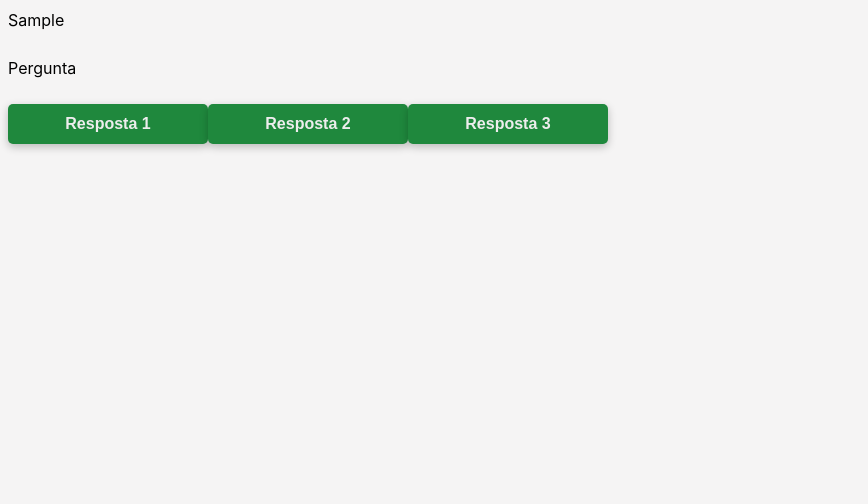
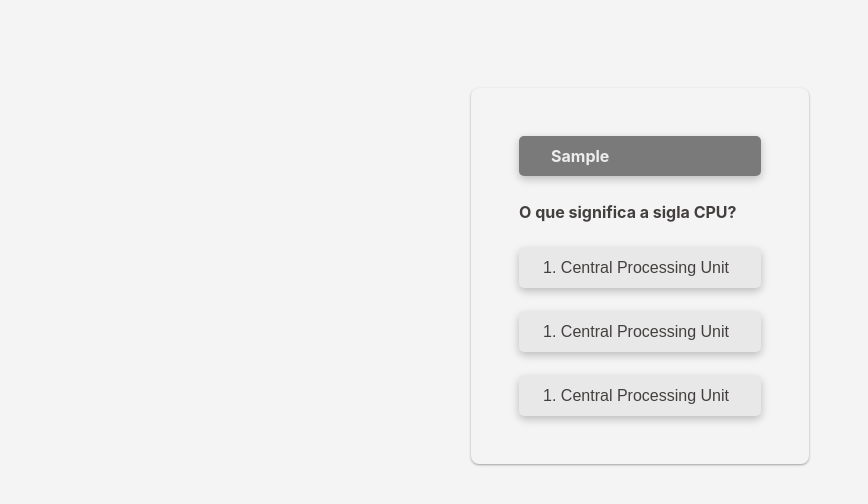
Before and after one commit to thaislst/Quiz, a React (Vite) app: page / in a window 1280 px wide. Both pictures are taken after typing "Sample" into the empty fields and a click on the button "Acessar". Shown: the top 504 px of the page, without its empty margins (0-868 px from the left). Built offline with nearby package versions, Linux system fonts and the light colour scheme.

Commit message:
Create the Quiz page component and style it

```diff
--- a/src/App.jsx
+++ b/src/App.jsx
@@ -2,6 +2,7 @@ import { useState } from 'react'
 import './App.css'
 import InputNamePage from './components/InputNamePage';
 import QuizPage from './components/QuizPage';
+import ScorePage from './components/ScorePage';
 
 function App() {
 
@@ -9,32 +10,30 @@ function App() {
   const [page, setPage] = useState('inputName');
 
 
-
   const handleChangeName = (e) => {
     setName(e.target.value);
-    console.log(e.target.value)
   }
 
   const handleSubmitName = (e) => {
     e.preventDefault();
     setPage('quizPage')
+  }
 
-  }
+
 
   if(page === 'inputName') {
     return (
-      <>
        <InputNamePage onSubmit={handleSubmitName} onChange={handleChangeName} name={name} />
-      </>
     )
   }else if (page === 'quizPage') {
     return (
-      <>
        <QuizPage name={name} />
-      </>
+    )
+  }else {
+    return (
+      <ScorePage />
     )
   }
-
 
 
 
--- a/src/components/InputNamePage.jsx
+++ b/src/components/InputNamePage.jsx
@@ -8,7 +8,7 @@ export default function InputNamePage({onSubmit, onChange, name}) {
              <div className="stack stack-small">
               <label htmlFor="fname">Nome</label>
               <input
-                className='text-input'
+                className='button-ligth-gray'
                 type="text"
                 id='fname'
                 placeholder='Ex: João Silva'
@@ -16,7 +16,7 @@ export default function InputNamePage({onSubmit, onChange, name}) {
                 value={name}
               />
             </div>
-            <button type="submit" onSubmit={onSubmit}>Acessar</button>
+            <button className="button-sign-in" type="submit" onSubmit={onSubmit}>Acessar</button>
           </form>
         </div>
       </div>
--- a/src/components/QuizPage.jsx
+++ b/src/components/QuizPage.jsx
@@ -1,15 +1,15 @@
 
 export default function QuizPage({name}) {
   return (
-        <div className='quiz-page stack'>
-          <header>{name}</header>
-          <div className='quiz-box'>
-            <div className='question'>Pergunta</div>
-            <button className='answer'>Resposta 1</button>
-            <button className='answer'>Resposta 2</button>
-            <button className='answer'>Resposta 3</button>
-          </div>
-        </div>
+    <div className='quiz-page stack'>
 
+      <div className='form-box center stack'>
+        <header>{name}</header>
+        <div className='question'>O que significa a sigla CPU?</div>
+        <button className='button-ligth-gray answere'>1. Central Processing Unit</button>
+        <button className='button-ligth-gray answere'>1. Central Processing Unit</button>
+        <button className='button-ligth-gray answere'>1. Central Processing Unit</button>
+      </div>
+    </div>
   )
 }
--- a/src/components/ScorePage.jsx
+++ b/src/components/ScorePage.jsx
@@ -0,0 +1,12 @@
+
+
+export default function ScorePage({}) {
+  return (
+    <div className='page'>
+      <h2>Score</h2>
+      <div>Acertos</div>
+      <div>Erros</div>
+      <div>Procentagem</div>
+  </div>
+  )
+}
--- a/src/index.css
+++ b/src/index.css
@@ -8,11 +8,12 @@
   -webkit-text-size-adjust: 100%;
 
   --bg-color: #F5F4F4;
+  --color-dark-gray: #7A7A7A;
   --text-color-black: #443F3F;
   --text-color-white: #EDEDED;
-  --text-color-light-gray: #8E8787;
+  --color-light-gray: #8E8787;
   --button-color: #e8e8e8;
-  --sig-in-button: #1f883d;
+  --sign-in-button: #1f883d;
 
 
 }
@@ -29,7 +30,7 @@ que tem o objetivo de centralizar os elementos de uma página de forma responsiv
   max-width: 60vh;
   margin-left: auto;
   margin-right: auto;
-  margin-top: 20vh;
+  margin-top: 10vh;
   padding: 3rem;
 }
 
@@ -40,8 +41,7 @@ que tem o objetivo de centralizar os elementos de uma página de forma responsiv
   font-size: 1rem;
   border-radius: 8px;
   box-shadow: rgba(0, 0, 0, 0.12) 0px 1px 3px, rgba(0, 0, 0, 0.24) 0px 1px 2px;
-  color: var(--text-color-black);
-
+  color: var(--text-color-black)
 
 }
 
@@ -71,20 +71,9 @@ label {
   font-size: 1.33rem;
 }
 
-input[type=text] {
-  background: var(--button-color);
-  border: none;
-  border-radius: 5px;
-  min-width: 200px;
-  min-height: 40px;
-  box-shadow: rgba(0, 0, 0, 0.24) 0px 3px 8px;
-  color: var(--text-color-black);
-  padding: 5px 15px ;
-  font-size: 1rem;
-}
 
-button {
-  background: var(--sig-in-button);
+.button-sign-in {
+  background: var(--sign-in-button);
   border: none;
   border-radius: 5px;
   min-width: 200px;
@@ -94,3 +83,43 @@ button {
   font-weight: 700;
   font-size: 1rem;
 }
+
+header {
+  background: var(--color-dark-gray);
+  color: var(--text-color-white);
+  font-weight: 700;
+  border-radius: 5px;
+  box-shadow: rgba(0, 0, 0, 0.24) 0px 3px 8px;
+  padding: 0.5rem 2rem;
+}
+
+.question {
+  font-size: 1rem;
+  font-weight: 700;
+}
+
+.answere {
+  padding: 0.5rem 2rem;
+
+}
+
+.button-ligth-gray {
+  background: var(--button-color);
+  border: none;
+  border-radius: 5px;
+  min-width: 200px;
+  min-height: 40px;
+  box-shadow: rgba(0, 0, 0, 0.24) 0px 3px 8px;
+  color: var(--text-color-black);
+  font-size: 1rem;
+  padding-left: 1.5rem;
+}
+
+.button-sign-in:hover {
+  transform: translateY(-0.15em);
+}
+
+.answere:focus {
+  background: var(--color-dark-gray);
+  color: var(--text-color-white);
+}
```
Also changed, not shown: src/components/InputName.jsx (deleted, +0 -11 lines).
